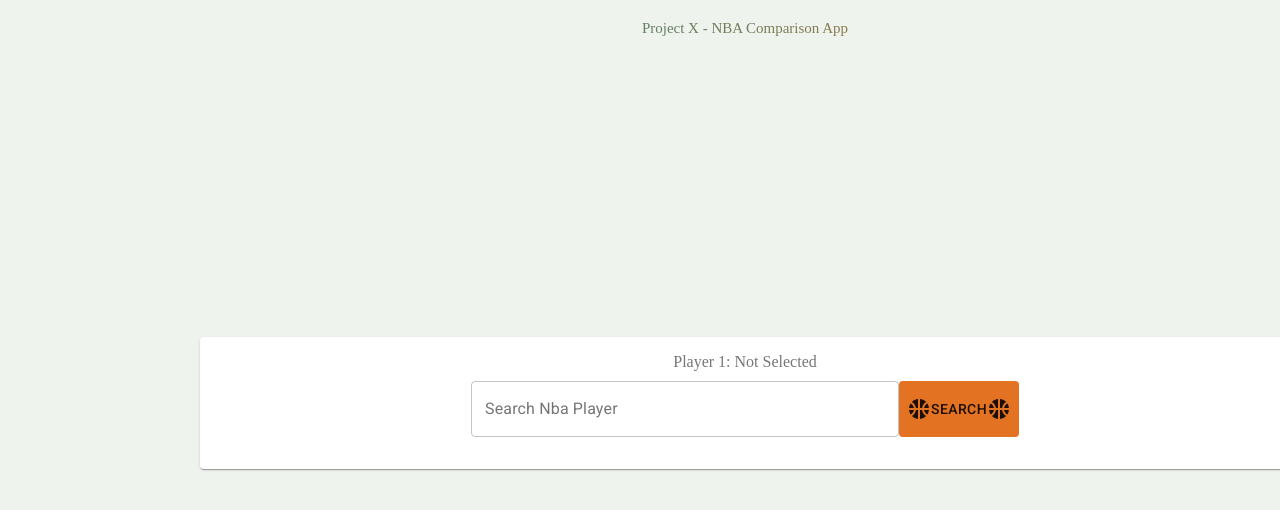
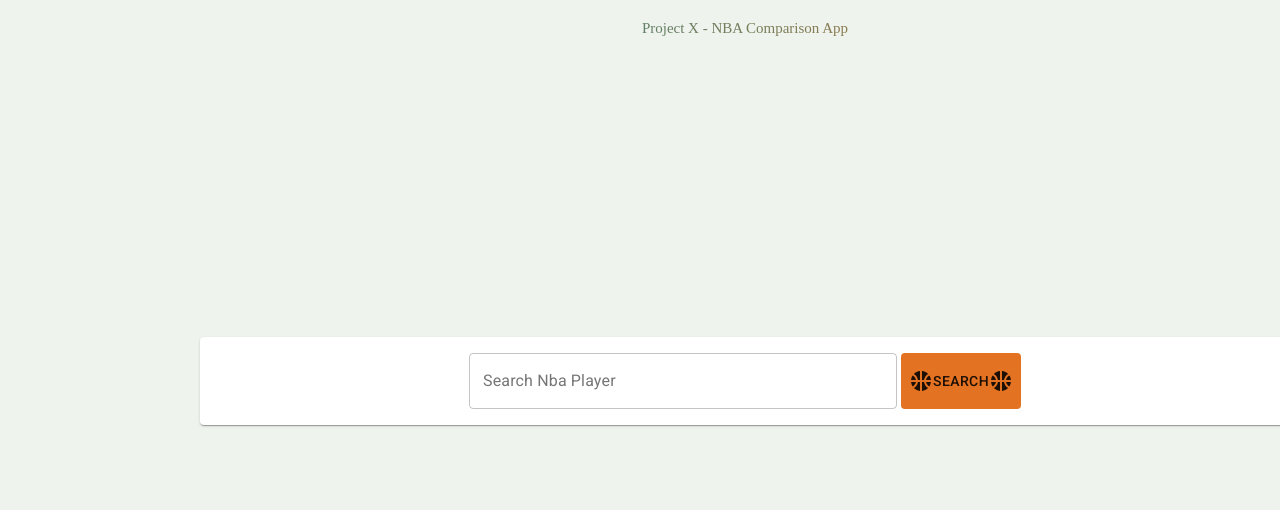
Before and after one commit to cmtran09/project-x, a React app: page / in a window 1280 px wide. Shown: the top 510 px of the page. Built offline with nearby package versions, Linux system fonts and the light colour scheme.

Commit message:
layout editing and refactoring

```diff
--- a/src/components/start/Start.js
+++ b/src/components/start/Start.js
@@ -73,9 +73,8 @@ export default function Start() {
       </p>
       <Grid className={classes.grid} container spacing={3}>
         {/* ================================== PLAYER 1 */}
-        <Grid item xs={!player1Selected ? 12 : 6}>
+        <Grid className="grod" item xs={!player1Selected ? 12 : 6}>
           <Paper className={classes.paper}>
-            {player1 && <Player1 player1={player1} /> || <p className="selected-player-txt"> Player 1: Not Selected</p>}
             <TextField
               id="player-search"
               disabled={player1Selected && true}
@@ -98,6 +97,7 @@ export default function Start() {
               <List
                 className={`${classes.root} list-results`}
                 id="player1-search-result"
+                disablePadding={true}
               >
                 <SearchResult
                   searchResult={searchResult}
@@ -129,7 +129,6 @@ export default function Start() {
         {/* ================================== PLAYER 2 */}
         {player1Selected && <Grid item xs={6}>
           <Paper className={classes.paper}>
-            {player2 && <Player2 player2={player2} /> || <p className="selected-player-txt"> Player 2: Not Selected</p>}
             <TextField
               id="player-search"
               disabled={player2Selected && true}
--- a/src/styles/styles.scss
+++ b/src/styles/styles.scss
@@ -17,7 +17,7 @@ body{
 }
 
 button {
-  height: 56px
+  height: 56px;
 }
 
 #player-search {
@@ -25,10 +25,13 @@ button {
 }
 
 #player1-search-result {
-  left: 0;
-  right: 0;
   margin: 0 auto;
 }
+
+// .grod {
+//   background-color: red;
+//   padding-top: 8px;
+// }
 
 #player2-search-result {
   margin: 0 auto;
@@ -36,6 +39,7 @@ button {
 
 #player-search-button{
   background-color: #e37222;
+  margin-left: 4px;
 }
 
 .main-app {
```
